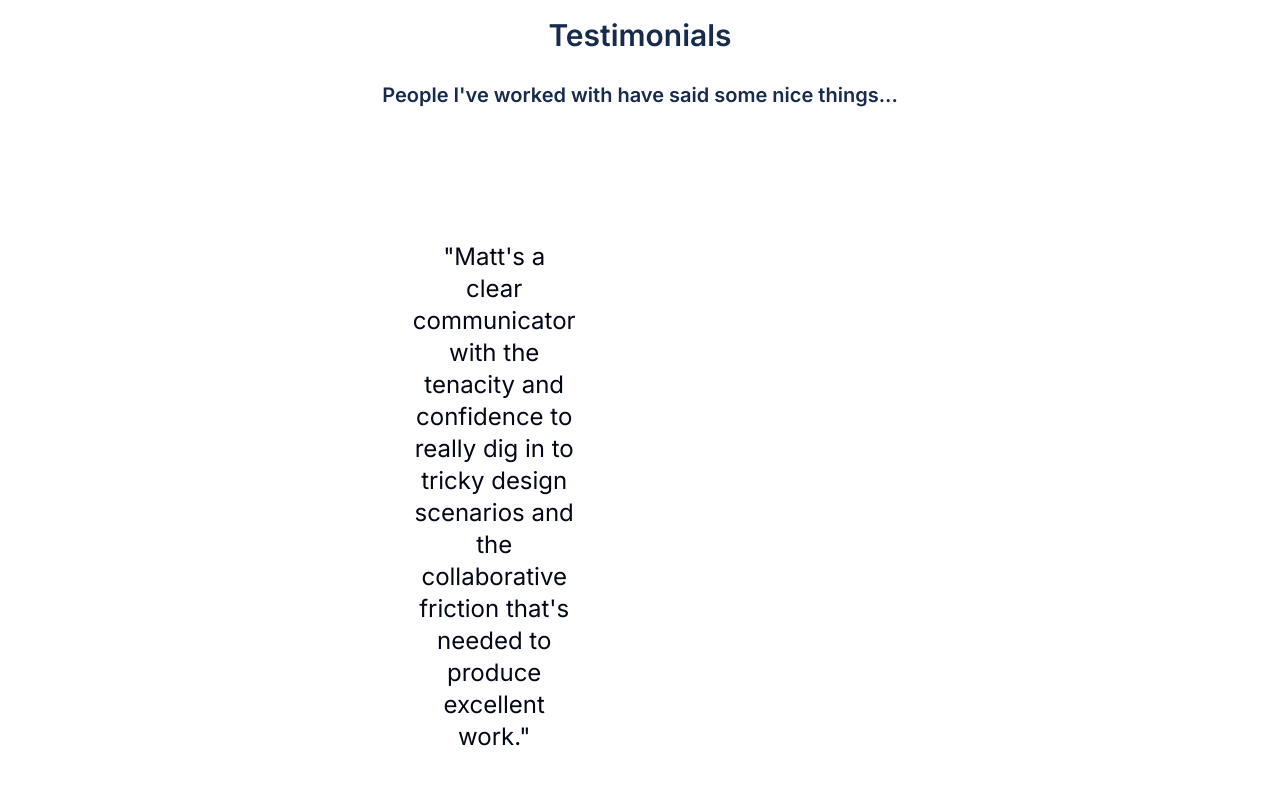
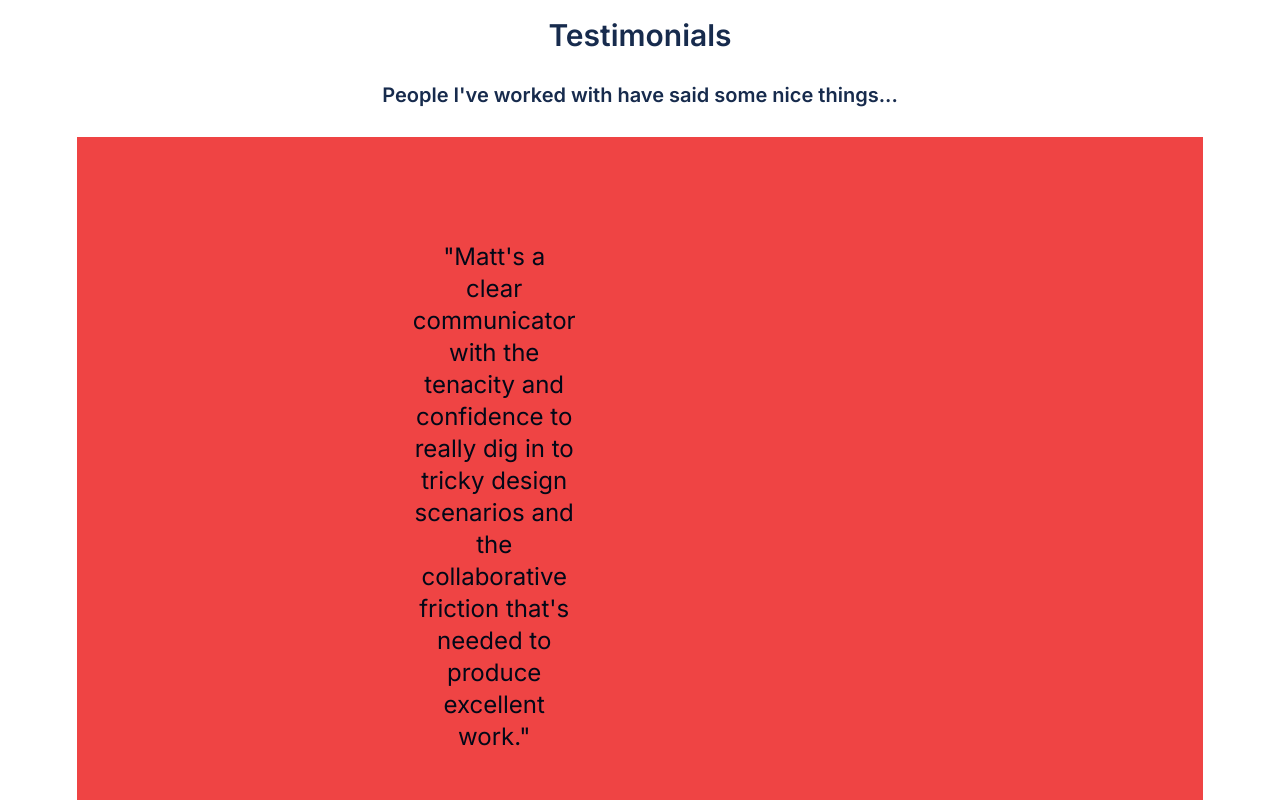
Before and after one commit to Pappy-Vx/kolapo, a Next.js app: page / in a window 1280 px wide. Shown: the part 6320-7120 px from the top of the page. Built offline with nearby package versions, Linux system fonts and the light colour scheme.

Commit message:
svg error updated

```diff
--- a/src/components/TestimonialsSection.tsx
+++ b/src/components/TestimonialsSection.tsx
@@ -46,7 +46,7 @@ export default function TestimonialsSection() {
           {testimonials.map((testimonial) => (
             <div
               key={testimonial.id}
-              className="w-full inline-block py-14 px-4"
+              className="w-full  py-14 px-4 bg-red-500"
             >
               <p className="whitespace-normal py-12 text-xl font-normal md:mx-80 md:text-2xl">
                 "{testimonial.quote}"
```
Also changed, not shown: src/components/Header.tsx (+1 -1 lines).
